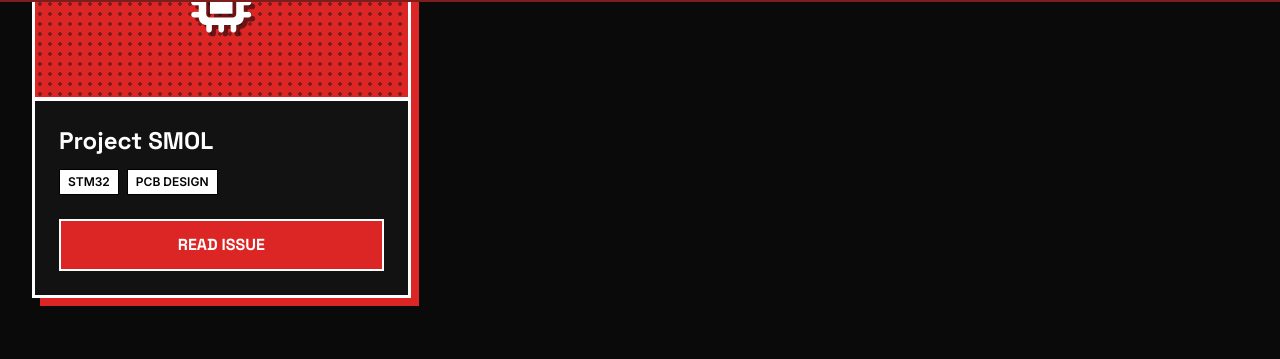
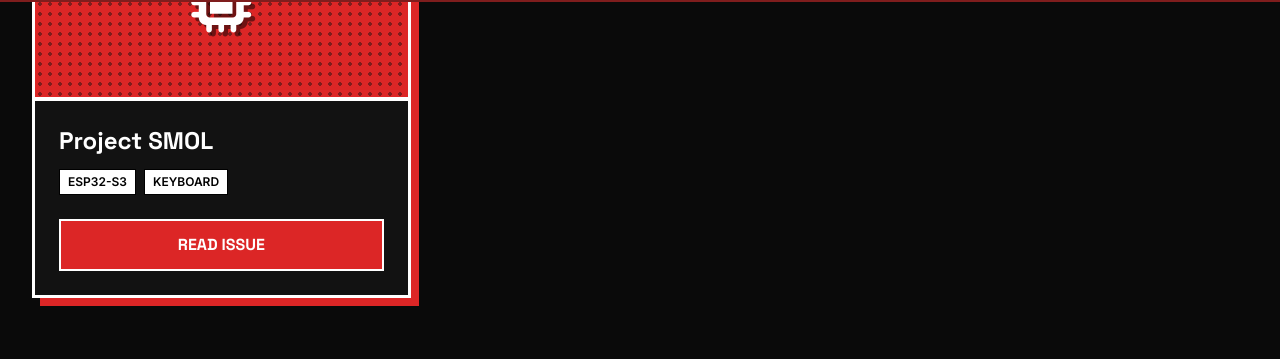
Before and after one commit to Pruthvik27/navi.github.io, a Jekyll site: the page index.html, which Jekyll copies as it is, in a window 1280 px wide and 900 px high, scrolled down 1070 px. Shown: the part 86-445 px from the top of the window. Built offline with Jekyll 4.4.1, drawn with Linux system fonts in a browser that asks for light colours; nearby versions of some CDN libraries.

Commit message:
Update index.html

```diff
--- a/index.html
+++ b/index.html
@@ -252,8 +252,8 @@
 
                         <!-- 2. CHANGE YOUR TECH TAGS HERE -->
                         <div class="flex flex-wrap gap-2 mb-6">
-                            <span class="text-xs text-black font-bold bg-white px-2 py-1 border border-black uppercase">STM32</span>
-                            <span class="text-xs text-black font-bold bg-white px-2 py-1 border border-black uppercase">PCB Design</span>
+                            <span class="text-xs text-black font-bold bg-white px-2 py-1 border border-black uppercase">ESP32-S3</span>
+                            <span class="text-xs text-black font-bold bg-white px-2 py-1 border border-black uppercase">Keyboard</span>
                         </div>
 
                         <!-- 3. UPDATE THE LINK TO MATCH YOUR PERMALINK FROM STEP 1 -->
```
